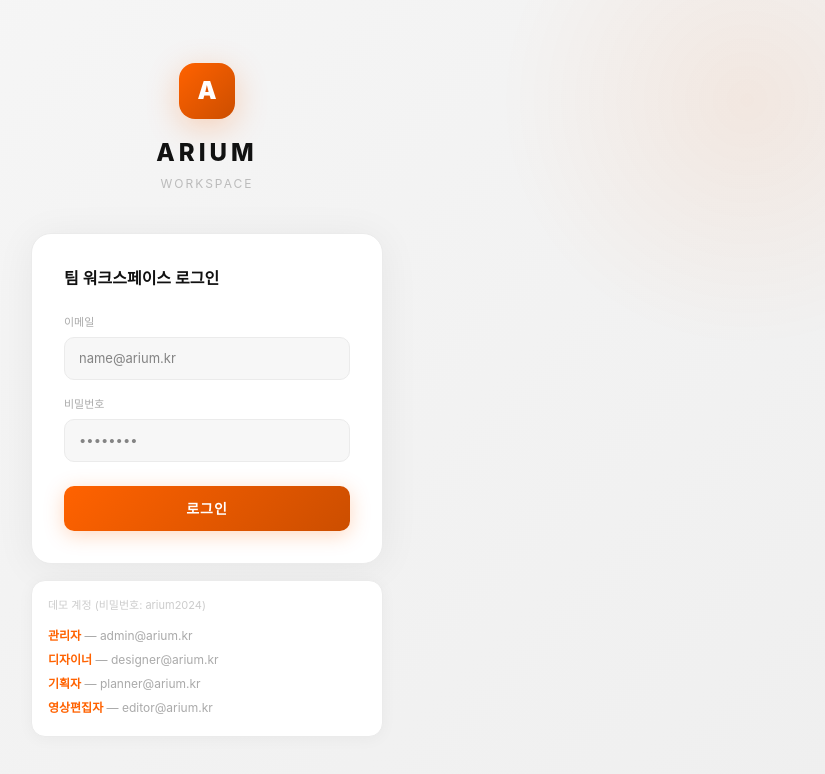
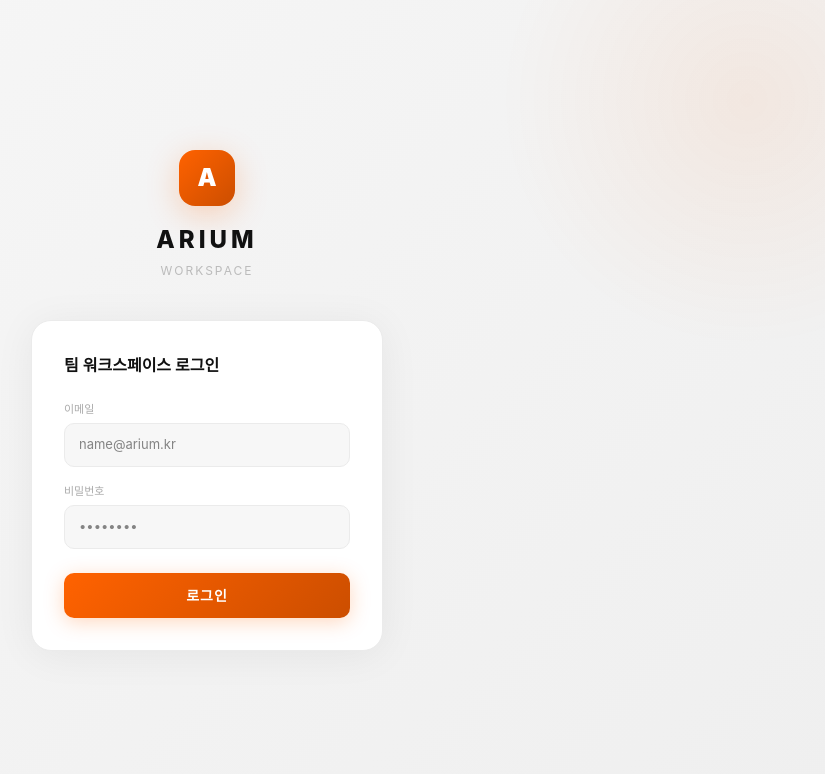
Before and after one commit to gomdolri/arium-workspace, a Next.js app: page /login in a window 1280 px wide. Shown: the top 774 px of the page, without its empty margins (433-1258 px from the left). Built offline with nearby package versions, Linux system fonts and the light colour scheme; no server answers; the database is empty.

Commit message:
remove demo account display from login page

```diff
--- a/app/login/page.tsx
+++ b/app/login/page.tsx
@@ -138,30 +138,6 @@ export default function LoginPage() {
           </form>
         </div>
 
-        {/* Demo accounts */}
-        <div style={{
-          marginTop: 16, background: '#FFFFFF',
-          border: '1px solid #EBEBEB', borderRadius: 14, padding: 16,
-          boxShadow: '0 2px 16px rgba(0,0,0,0.04)',
-        }}>
-          <p style={{ color: '#CCCCCC', fontSize: 11, marginBottom: 10 }}>데모 계정 (비밀번호: arium2024)</p>
-          {[
-            { label: '관리자', email: 'admin@arium.kr' },
-            { label: '디자이너', email: 'designer@arium.kr' },
-            { label: '기획자', email: 'planner@arium.kr' },
-            { label: '영상편집자', email: 'editor@arium.kr' },
-          ].map(acc => (
-            <button key={acc.email}
-              onClick={() => { setEmail(acc.email); setPassword('arium2024'); }}
-              style={{
-                display: 'block', width: '100%', textAlign: 'left',
-                background: 'none', border: 'none', cursor: 'pointer',
-                color: '#AAAAAA', fontSize: 12, padding: '3px 0',
-              }}>
-              <span style={{ color: '#FF6200', fontWeight: 600 }}>{acc.label}</span> — {acc.email}
-            </button>
-          ))}
-        </div>
       </div>
     </div>
   );
```
